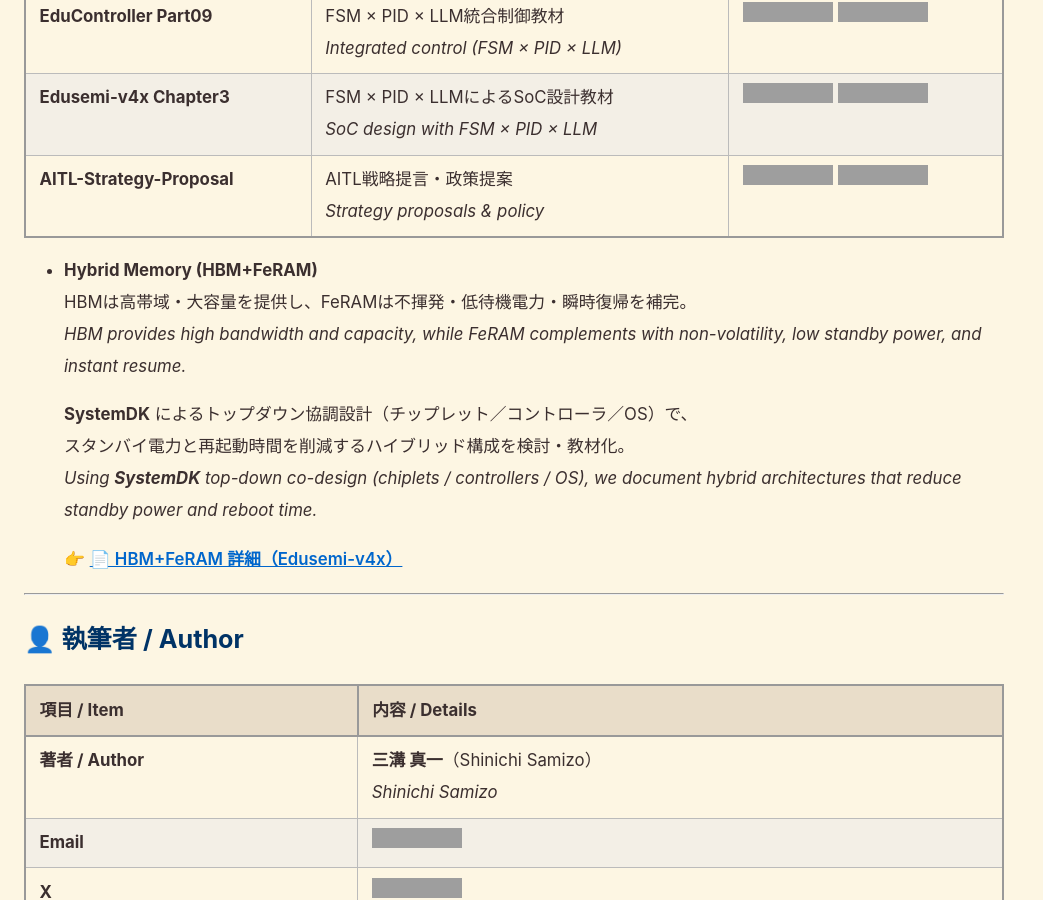
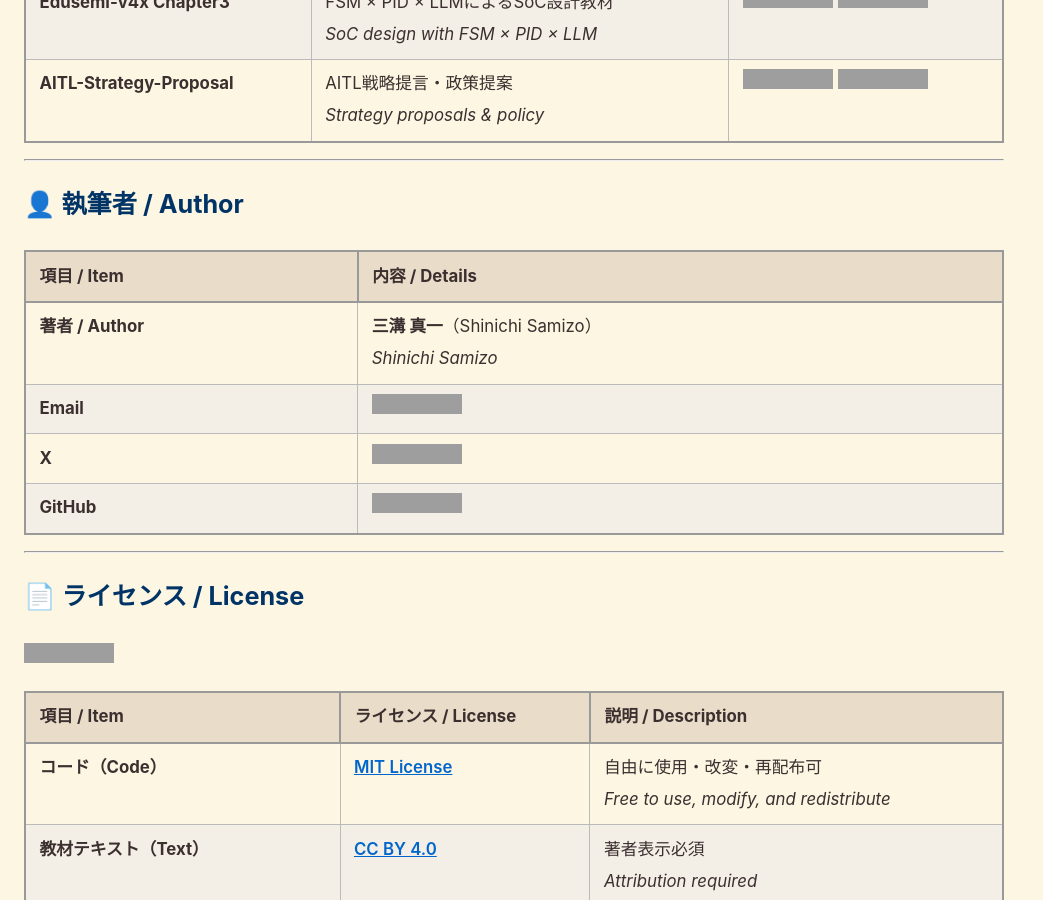
Before and after one commit to Samizo-AITL/AITL-H, a Jekyll site: the page built from PoC/humanoid/index.md, in a window 1280 px wide and 900 px high, scrolled down 11386 px. Shown: the whole window, without its empty margins (0-1043 px from the left). Built offline with Jekyll 4.4.1, drawn with Linux system fonts in a browser that asks for light colours; some of the changed text lies outside the part shown; grey boxes are pictures that could not be loaded.

Commit message:
Update index.md

```diff
--- a/PoC/humanoid/index.md
+++ b/PoC/humanoid/index.md
@@ -260,7 +260,7 @@
 |-----------------|--------------------|----------------|
 | **Humanoid PoC Reports** | PWM Ripple / Thermal Derating / Mission Energy | [![🌐 View Site](https://img.shields.io/badge/View-Site-brightgreen?logo=github)](https://samizo-aitl.github.io/AITL-H/PoC/humanoid/docs/) [![💻 View Repo](https://img.shields.io/badge/View-Repo-blue?logo=github)](https://github.com/Samizo-AITL/AITL-H/tree/main/PoC/humanoid/docs) |
 | **Flagship PoC Slides** | 発表用スライド雛形 / *Presentation draft slides* | [![🌐 View Site](https://img.shields.io/badge/View-Site-brightgreen?logo=github)](https://samizo-aitl.github.io/AITL-H/PoC/humanoid/docs/flagship_poc_slides/) [![💻 View Repo](https://img.shields.io/badge/View-Repo-blue?logo=github)](https://github.com/Samizo-AITL/AITL-H/blob/main/PoC/humanoid/docs/flagship_poc_slides.md) |
-| **HBM+FeRAM（Edusemi-v4x）** | モバイルエッジAI向けHBM+FeRAM統合の設計・評価 / *Design & evaluation of HBM+FeRAM for mobile edge AI* | [📄 View Detail](https://samizo-aitl.github.io/Edusemi-v4x/d_chapter1_memory_technologies/hbm_feram.html) |
+|
 
 ---
 
@@ -300,16 +300,6 @@
 | **Edusemi-v4x Chapter3** | FSM × PID × LLMによるSoC設計教材<br/>*SoC design with FSM × PID × LLM* | [![🌐 Site](https://img.shields.io/badge/View-Site-brightgreen?logo=github)](https://samizo-aitl.github.io/Edusemi-v4x/f_chapter3_socsystem/) [![💻 Repo](https://img.shields.io/badge/View-Repo-blue?logo=github)](https://github.com/Samizo-AITL/Edusemi-v4x/tree/main/f_chapter3_socsystem) |
 | **AITL-Strategy-Proposal** | AITL戦略提言・政策提案<br/>*Strategy proposals & policy* | [![🌐 Site](https://img.shields.io/badge/View-Site-brightgreen?logo=github)](https://samizo-aitl.github.io/AITL-Strategy-Proposal/) [![💻 Repo](https://img.shields.io/badge/View-Repo-blue?logo=github)](https://github.com/Samizo-AITL/AITL-Strategy-Proposal) |
 
-- **Hybrid Memory (HBM+FeRAM)**
-  HBMは高帯域・大容量を提供し、FeRAMは不揮発・低待機電力・瞬時復帰を補完。
-  *HBM provides high bandwidth and capacity, while FeRAM complements with non-volatility, low standby power, and instant resume.*
-
-  **SystemDK** によるトップダウン協調設計（チップレット／コントローラ／OS）で、
-  スタンバイ電力と再起動時間を削減するハイブリッド構成を検討・教材化。
-  *Using **SystemDK** top-down co-design (chiplets / controllers / OS), we document hybrid architectures that reduce standby power and reboot time.*
-
-  👉 [📄 HBM+FeRAM 詳細（Edusemi-v4x）](https://samizo-aitl.github.io/Edusemi-v4x/d_chapter1_memory_technologies/hbm_feram.html)
-
 ---
 
 ## 👤 執筆者 / Author
```
